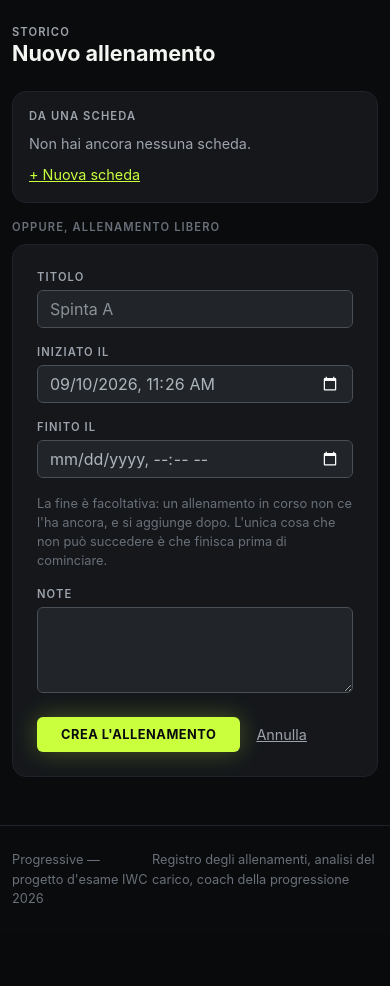
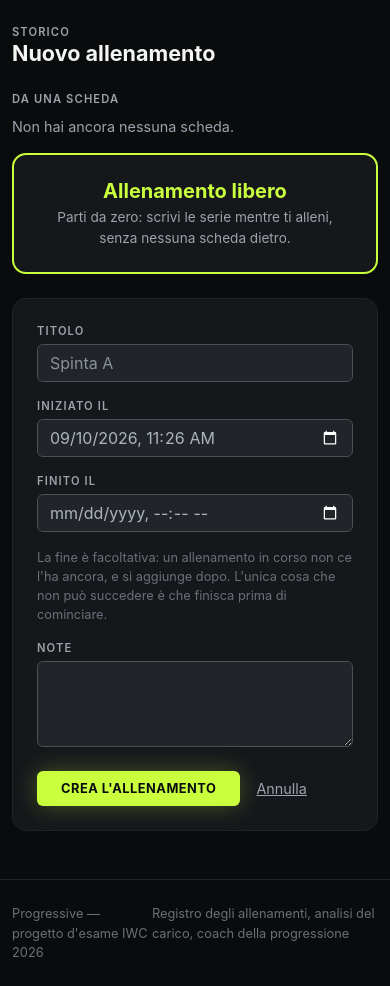
Before and after one commit to cavallinilorenzo/progressive-unimore-project, a Django app: page /allenamenti/nuovo/ in a window 390 px wide; the page is wider, and only the part inside the window is pictured. Shown: the part 80-1066 px from the top of that part. Before the commit the page ends 983 px from the top of that part, so only its background shows below. Run offline with Django 5.2, Linux system fonts and the light colour scheme; the visitor is signed in with stand-in values (Sample User, id 1); data that the repository does not hold is empty.

Commit message:
Le schede a colpo d'occhio, e il libero come pulsante grande
Il selettore in /allenamenti/nuovo/ diventa una griglia di card (due per
riga sui piccoli schermi, quattro dai tablet in su) invece di un elenco
verticale. "+ Nuova scheda" sparisce da questa pagina — resta raggiungibile
da /schede/ — e al suo posto c'è "Allenamento libero", un pulsante grande
che punta al form vuoto già presente sotto, con un'ancora e zero JavaScript.

Co-Authored-By: Claude Sonnet 5 <noreply@anthropic.com>

```diff
--- a/training/templates/training/workout_form.html
+++ b/training/templates/training/workout_form.html
@@ -21,7 +21,7 @@ quello italiano di `DATETIME_INPUT_FORMATS`: la conversione sta in
 {% block content %}
 
 <div class="row justify-content-center">
-  <div class="col-12 col-lg-7">
+  <div class="{% if not scheda and not form.instance.pk %}col-12 col-xl-10{% else %}col-12 col-lg-7{% endif %}">
 
     <div class="mb-4">
       <div class="eyebrow">Storico</div>
@@ -46,36 +46,41 @@ quello italiano di `DATETIME_INPUT_FORMATS`: la conversione sta in
     </div>
     {% elif not form.instance.pk %}
     {% comment %}
-    Il bivio prima del form: da scheda, da una scheda nuova, o libero. Niente
-    JavaScript e nessuna pagina in più — sono link che ricaricano
-    `/allenamenti/nuovo/` con `?scheda=<pk>` (vedi `WorkoutCreateView`), più
-    un rimando a «Nuova scheda» e il form libero che resta comunque sotto,
+    Il bivio prima del form: da scheda, a card, o libero. Niente JavaScript e
+    nessuna pagina in più — le card sono link che ricaricano
+    `/allenamenti/nuovo/` con `?scheda=<pk>` (vedi `WorkoutCreateView`), e
+    «Allenamento libero» è un'ancora verso il form che resta comunque sotto,
     sempre raggiungibile senza clic in più.
     {% endcomment %}
-    <div class="card-ink p-3 mb-3">
     <div class="eyebrow mb-2">Da una scheda</div>
     {% if schede_disponibili %}
-      <div class="d-flex flex-column gap-2 mb-2">
+    <div class="row row-cols-2 row-cols-md-4 g-3 mb-3">
       {% for scheda_disponibile in schede_disponibili %}
+      <div class="col">
         <a href="{% url 'training:workout-create' %}?scheda={{ scheda_disponibile.pk }}"
-           class="d-flex justify-content-between align-items-center px-3 py-2 text-decoration-none rail"
+           class="card-ink p-3 h-100 d-flex flex-column justify-content-between text-decoration-none"
            style="color:var(--t1)">
           <span class="fw-bold">{{ scheda_disponibile.name }}</span>
           <span style="color:var(--t3);font-size:.82rem">
             {{ scheda_disponibile.exercises.count }} esercizi{{ scheda_disponibile.exercises.count|pluralize:"o,i" }}
           </span>
         </a>
+      </div>
       {% endfor %}
     </div>
     {% else %}
-      <div class="mb-2" style="color:var(--t2);font-size:.9rem">Non hai ancora nessuna scheda.</div>
+    <div class="mb-3" style="color:var(--t2);font-size:.9rem">Non hai ancora nessuna scheda.</div>
     {% endif %}
-      <a href="{% url 'training:routine-create' %}" style="color:var(--volt);font-size:.9rem">+ Nuova scheda</a>
+    <a href="#libero" class="card-ink d-block text-center text-decoration-none p-4 mb-4"
+       style="border:2px solid var(--volt)">
+      <div class="h5 fw-bold mb-1" style="color:var(--volt)">Allenamento libero</div>
+      <div style="color:var(--t2);font-size:.85rem">
+        Parti da zero: scrivi le serie mentre ti alleni, senza nessuna scheda dietro.
       </div>
-    <div class="eyebrow mb-2" style="color:var(--t3)">Oppure, allenamento libero</div>
+    </a>
     {% endif %}
 
-    <form method="post" novalidate class="card-ink p-4">
+    <form method="post" novalidate class="card-ink p-4" id="libero">
       {% csrf_token %}
 
       {% if form.non_field_errors %}
```
Lines whose indentation alone changed are shown as unchanged.
